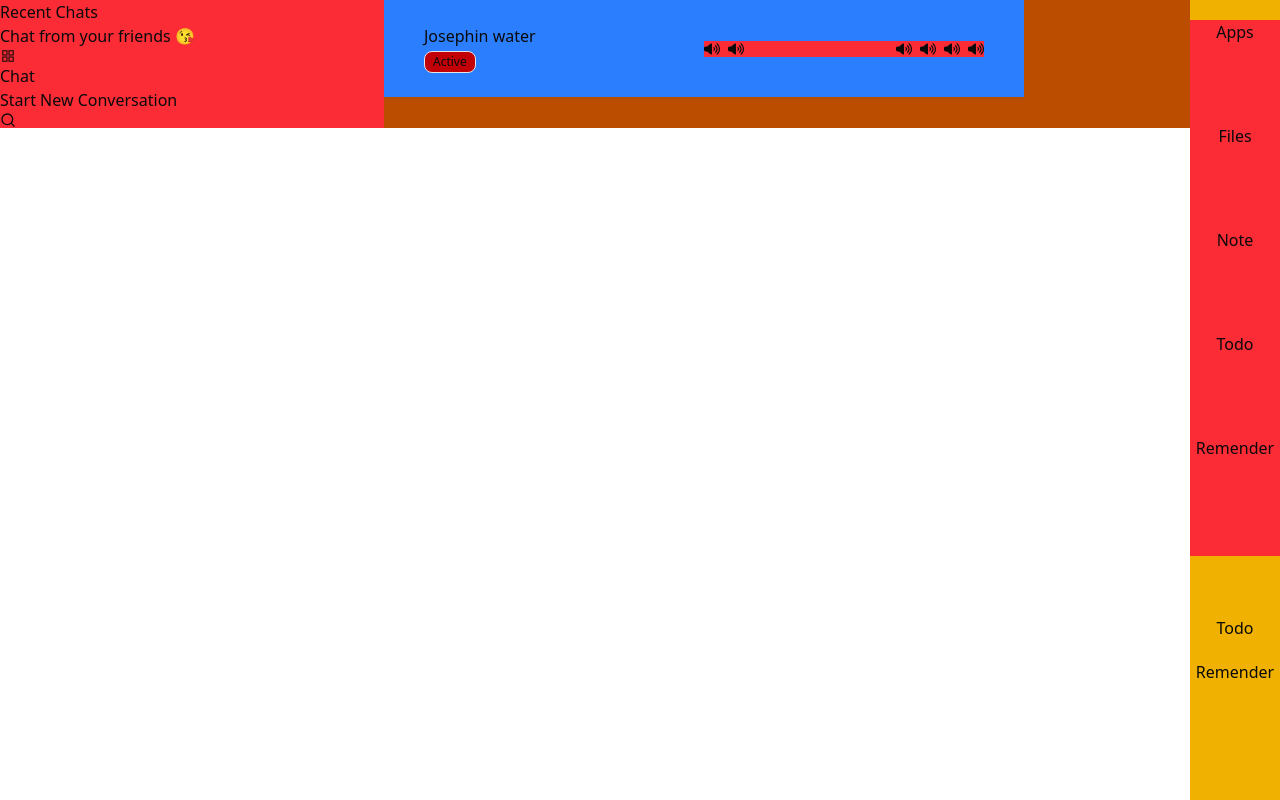
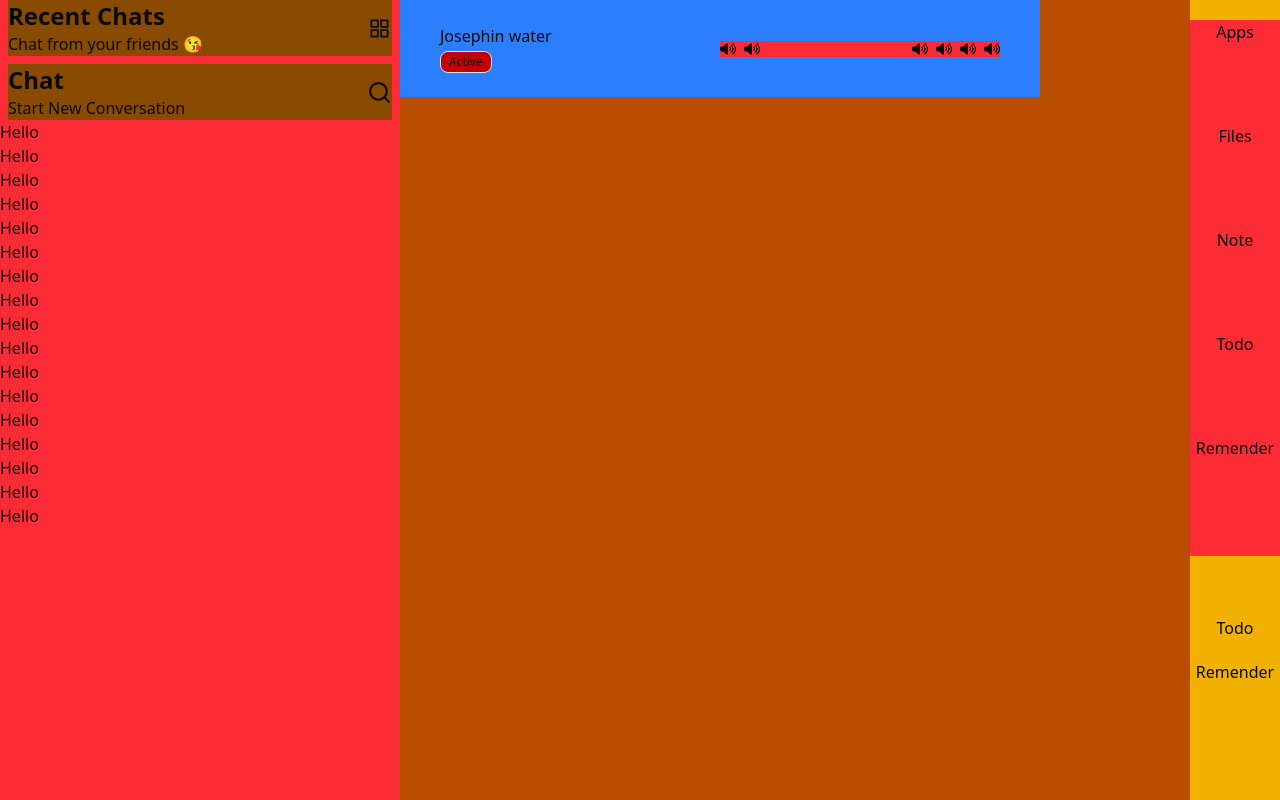
Before and after one commit to JoshuaOzibo/Chat-app, a Next.js app: page / in a window 1280 px wide. Built offline with nearby package versions, Linux system fonts and the light colour scheme.

Commit message:
Enhance ChatSidebar layout with improved styling and structure, add ChatInput component with volume icons for better user interaction.

```diff
--- a/src/components/ChatSidebar/ChatSidebar.tsx
+++ b/src/components/ChatSidebar/ChatSidebar.tsx
@@ -1,28 +1,51 @@
-import {AiOutlineAppstoreIcon, FiSearchIcon} from '@/Icons/Icons'
+import { AiOutlineAppstoreIcon, FiSearchIcon } from "@/Icons/Icons";
 
 const ChatSidebar = () => {
   return (
     <>
-      <section className="bg-red-500 max-w-[40%] min-w-[30%]">
+      <section className="bg-red-500 h-screen lg:w-[400px] md:w-[350px] w-[300px]">
         {/*  */}
-        <main>
+        <div className="px-2 space-y-2">
+          <main className="bg-yellow-800 flex items-center justify-between">
             <div>
-            <h1>Recent Chats</h1>
+              <h1 className="text-2xl font-black">Recent Chats</h1>
               <p>Chat from your friends 😘</p>
             </div>
 
             {/* icon */}
-          < AiOutlineAppstoreIcon />
+            <AiOutlineAppstoreIcon size={25} />
           </main>
 
-        <main>
+          <main className="bg-yellow-800 flex items-center justify-between">
             <div>
-            <h2>Chat</h2>
+              <h2 className="text-2xl font-black">Chat</h2>
               <p>Start New Conversation</p>
             </div>
 
             {/* icon */}
-          < FiSearchIcon />
+            <FiSearchIcon size={25} />
+          </main>
+        </div>
+
+        {/* main chat */}
+        <main className=" overflow-y-auto">
+          <div>Hello</div>
+          <div>Hello</div>
+          <div>Hello</div>
+          <div>Hello</div>
+          <div>Hello</div>
+          <div>Hello</div>
+          <div>Hello</div>
+          <div>Hello</div>
+          <div>Hello</div>
+          <div>Hello</div>
+          <div>Hello</div>
+          <div>Hello</div>
+          <div>Hello</div>
+          <div>Hello</div>
+          <div>Hello</div>
+          <div>Hello</div>
+          <div>Hello</div>
         </main>
       </section>
     </>
--- a/src/components/ChatWindow/ChatInput.tsx
+++ b/src/components/ChatWindow/ChatInput.tsx
@@ -0,0 +1,14 @@
+import {FaVolumeHighIcon} from '@/Icons/Icons'
+export default function ChatInput(){
+    return(
+        <>
+            <section>
+                <main>
+                    <FaVolumeHighIcon />
+                    <FaVolumeHighIcon />
+                    <FaVolumeHighIcon />
+                </main>
+            </section>
+        </>
+    )
+}
--- a/src/components/ChatWindow/ChatWindow.tsx
+++ b/src/components/ChatWindow/ChatWindow.tsx
@@ -3,7 +3,7 @@ import RightBar from "@/components/ChatWindow/RightBar";
 export default function ChatWindow() {
   return (
     <>
-      <section>
+      <section className="">
         <CurrentUserId />
 
         <RightBar />
```
Lines whose indentation alone changed are shown as unchanged.
